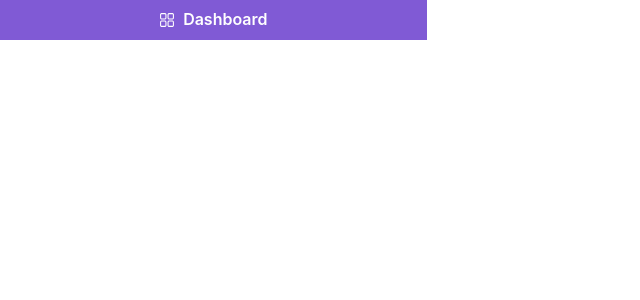
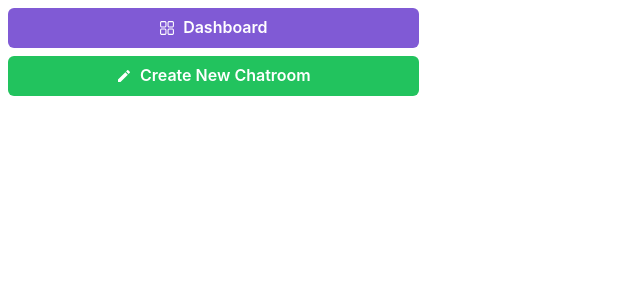
Before and after one commit to shardul523/chatrooms-web, a React (Vite) app: page / in a window 1280 px wide. Shown: the top 300 px of the page, without its empty margins (0-640 px from the left). Built offline with nearby package versions, Linux system fonts and the light colour scheme; no server answers; the database is empty; sample sign-in values are in the browser's storage.

Commit message:
Added Create New Chatroom Button

```diff
--- a/src/components/SideBar.jsx
+++ b/src/components/SideBar.jsx
@@ -1,20 +1,23 @@
-import { Box, Button } from '@chakra-ui/react';
+import { Box, Button, Flex } from '@chakra-ui/react';
 import { RxDashboard } from 'react-icons/rx';
+import { IoMdCreate } from 'react-icons/io';
 
 const SideBar = ({ disclosure, btnRef }) => {
   return (
-    <Box>
+    <Flex flexDir={'column'} gap={2} m={2}>
       <Button
         leftIcon={<RxDashboard />}
         colorScheme="purple"
         w={'100%'}
-        rounded={0}
         onClick={() => disclosure.onOpen()}
         ref={btnRef}
       >
         Dashboard
       </Button>
-    </Box>
+      <Button leftIcon={<IoMdCreate />} colorScheme="whatsapp" w={'100%'}>
+        Create New Chatroom
+      </Button>
+    </Flex>
   );
 };
 export default SideBar;
--- a/src/pages/Home.jsx
+++ b/src/pages/Home.jsx
@@ -29,18 +29,19 @@ const Home = () => {
   }, [disclosure, toast]);
 
   return (
-    <SimpleGrid columns={[1, null, 3]}>
-      <GridItem>
-        <SideBar disclosure={disclosure} btnRef={dashboardBtnRef} />
-      </GridItem>
-      <GridItem colSpan={2}>
+    <>
       <Dashboard
         disclosure={disclosure}
         finalFocusRef={dashboardBtnRef}
         onSignOut={onSignOut}
       />
+      <SimpleGrid columns={[1, 1, 2, 3]}>
+        <GridItem>
+          <SideBar disclosure={disclosure} btnRef={dashboardBtnRef} />
         </GridItem>
+        <GridItem colSpan={{ md: 2, lg: 3 }}></GridItem>
       </SimpleGrid>
+    </>
   );
 };
 export default Home;
```
Lines whose indentation alone changed are shown as unchanged.
